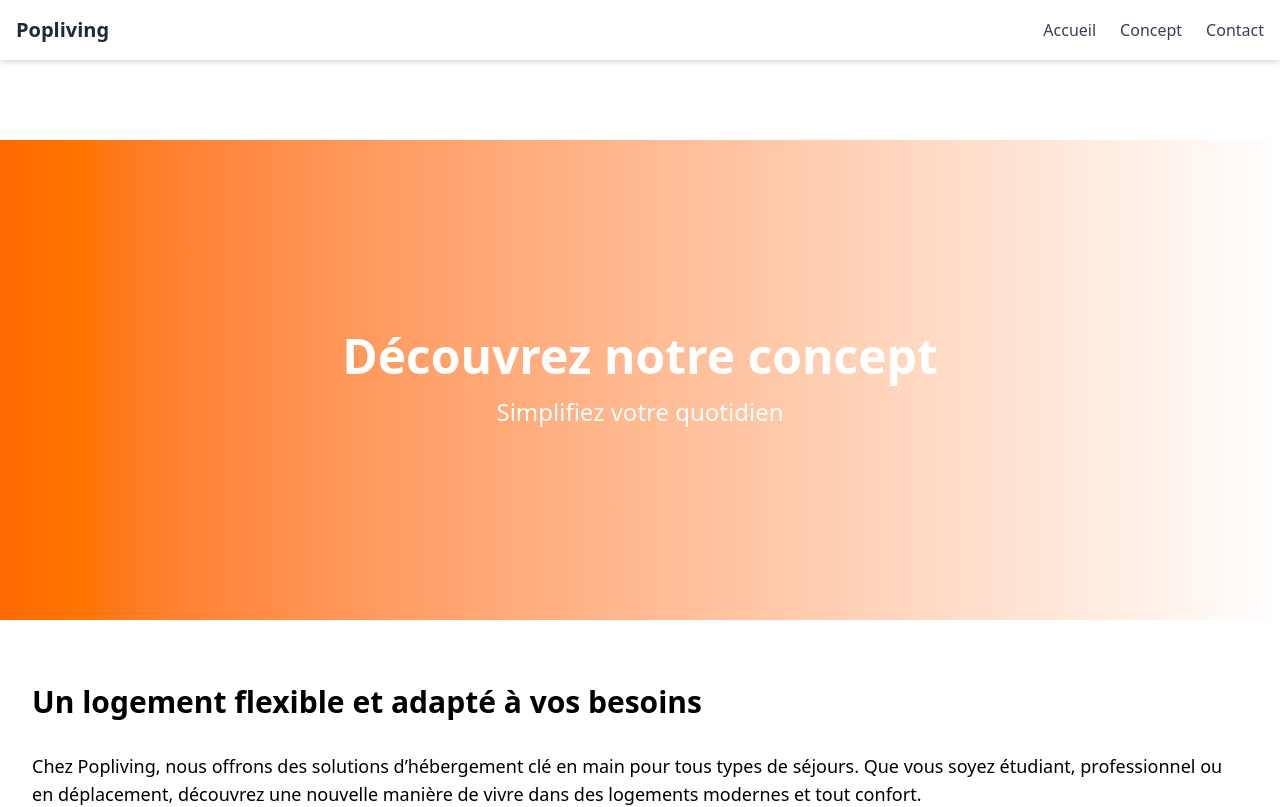
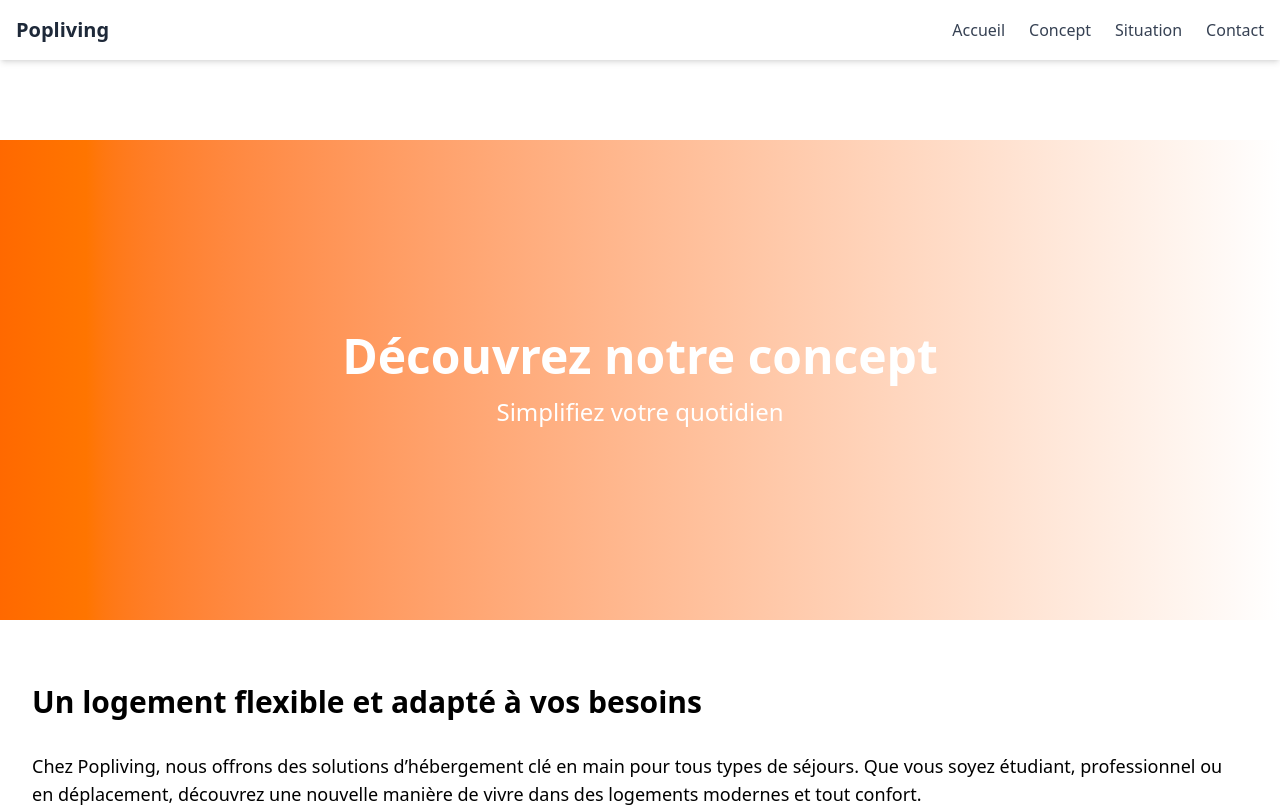
Before and after one commit to Guillaumeperrottet/popliving_v2, a Next.js app: page /concept in a window 1280 px wide. Shown: the top 807 px of the page. Built offline with nearby package versions, Linux system fonts and the light colour scheme.

Commit message:
ajout situation dans navbar

```diff
--- a/components/Navbar.jsx
+++ b/components/Navbar.jsx
@@ -23,6 +23,12 @@ export default function Navbar() {
           <a href="/concept"
               className="text-gray-700 transition">
             Concept
+          </a>
+        </li>
+        <li>
+          <a href="/situation"
+              className="text-gray-700 transition">
+            Situation
           </a>
         </li>
         <li>
@@ -71,6 +77,12 @@ export default function Navbar() {
             Concept
           </a>
         </li>
+        <li>
+          <a href="/situation"
+              className="text-gray-700 transition">
+            Situation
+          </a>
+        </li>
         <li className="w-full text-center">
           <a
             href="#"
```
